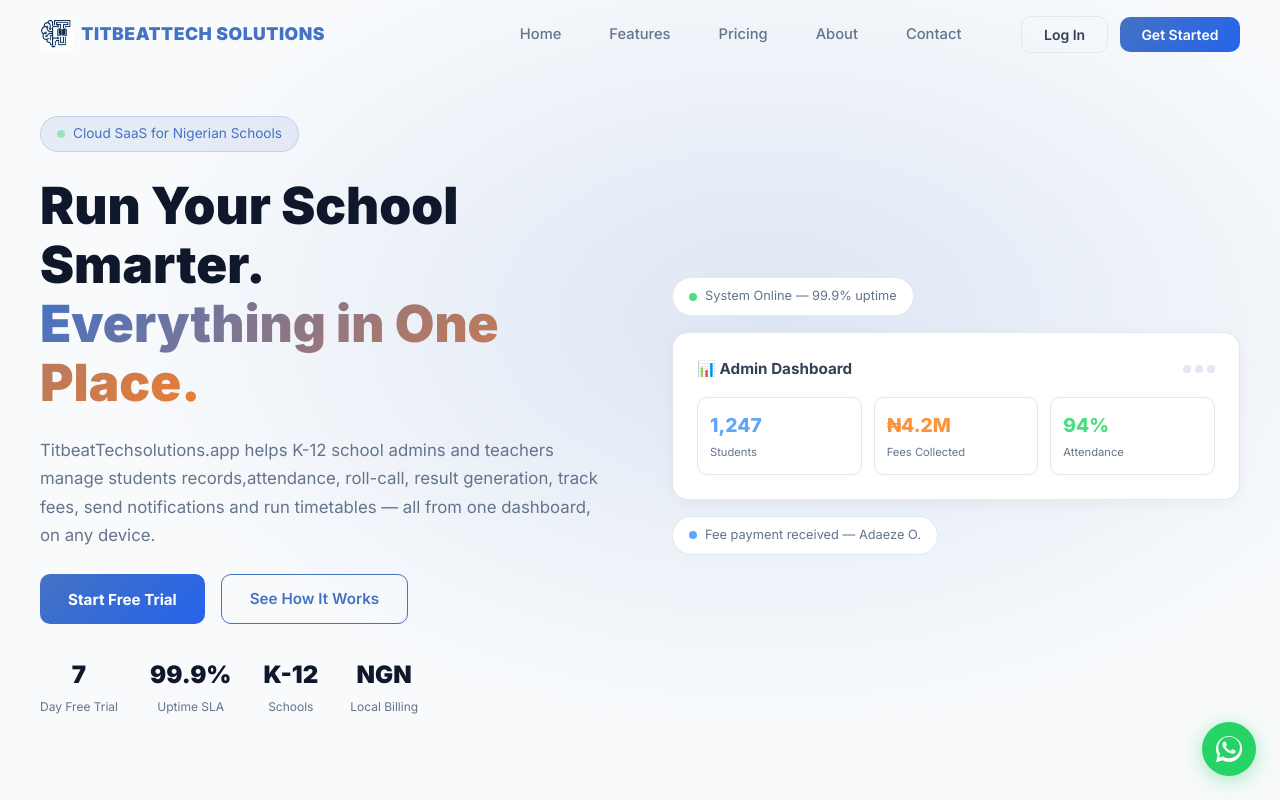
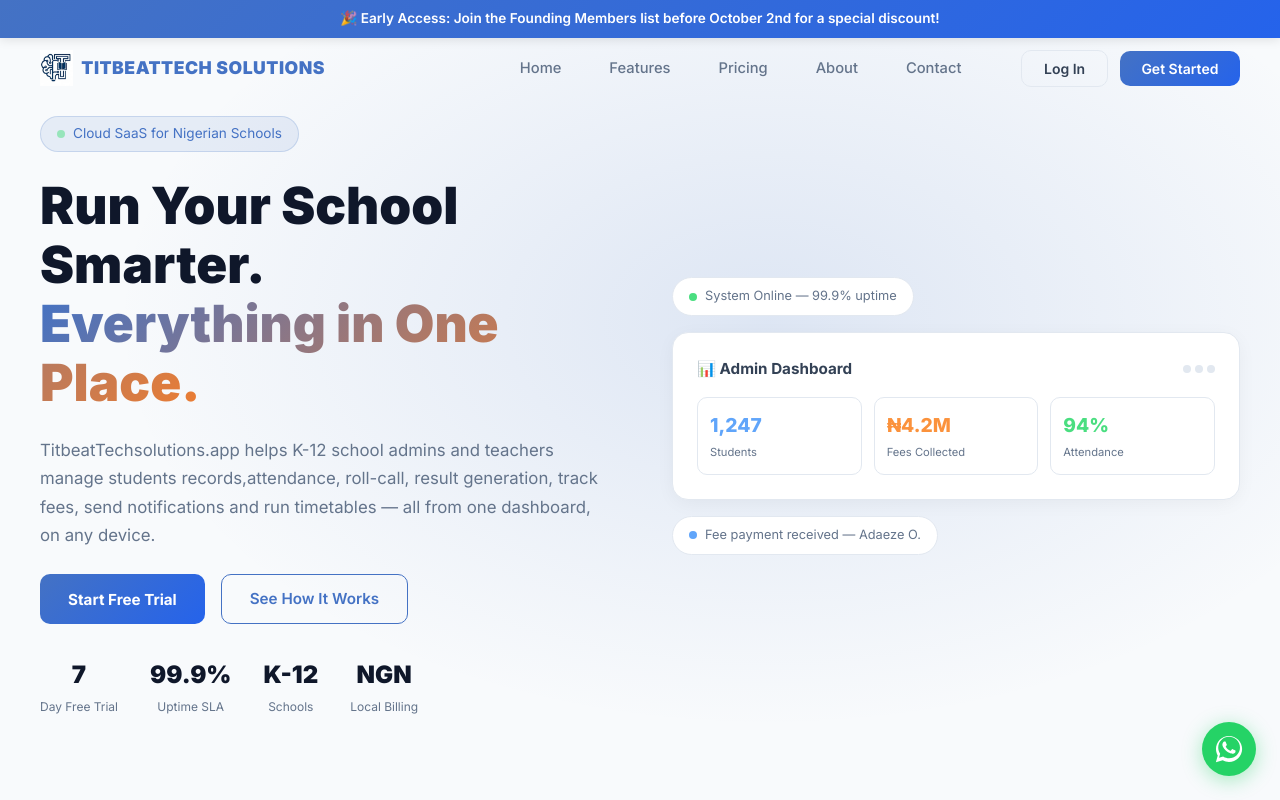
Before and after one commit to pchiderasamuel/titbeattechsolutions.com, a Next.js app: page / in a window 1280 px wide. Shown: the top 800 px of the page. Built offline with nearby package versions, Linux system fonts and the light colour scheme; no server answers.

Commit message:
feat: add top announcement banner for early access marketing

```diff
--- a/src/app/layout.tsx
+++ b/src/app/layout.tsx
@@ -1,6 +1,7 @@
 import type { Metadata } from 'next';
 import { Inter } from 'next/font/google';
 import './globals.css';
+import AnnouncementBar from '@/components/AnnouncementBar';
 
 const inter = Inter({ subsets: ['latin'], variable: '--font-inter' });
 
@@ -36,7 +37,10 @@
 export default function RootLayout({ children }: { children: React.ReactNode }) {
   return (
     <html lang="en" className={inter.variable} suppressHydrationWarning>
-      <body suppressHydrationWarning>{children}</body>
+      <body suppressHydrationWarning>
+        <AnnouncementBar />
+        {children}
+      </body>
     </html>
   );
 }
--- a/src/app/page.module.css
+++ b/src/app/page.module.css
@@ -196,7 +196,7 @@
 .brandSub{color:#ED7D31;font-size:0.7rem;letter-spacing:3px;align-self:flex-end;padding-bottom:2px}
 
 @media(max-width:900px){
-  .hero{min-height:auto;padding-top:7rem;padding-bottom:2rem}
+  .hero{min-height:auto;padding-top:8rem;padding-bottom:2rem}
   .heroInner{grid-template-columns:1fr;gap:3rem;text-align:left}
   .heroContent{align-items:flex-start}
   .heroStats{justify-content:flex-start}
--- /dev/null
+++ b/src/components/AnnouncementBar.tsx
@@ -0,0 +1,20 @@
+export default function AnnouncementBar() {
+  return (
+    <div style={{
+      position: 'fixed',
+      top: 0,
+      left: 0,
+      right: 0,
+      zIndex: 1000,
+      background: 'linear-gradient(135deg, #4472C4, #2563EB)',
+      color: '#fff',
+      textAlign: 'center',
+      padding: '0.5rem 1rem',
+      fontSize: '0.85rem',
+      fontWeight: 600,
+      boxShadow: '0 2px 10px rgba(0,0,0,0.1)'
+    }}>
+      🎉 Early Access: Join the Founding Members list before October 2nd for a special discount!
+    </div>
+  );
+}
--- a/src/components/Navbar.module.css
+++ b/src/components/Navbar.module.css
@@ -1,4 +1,4 @@
-.nav{position:fixed;top:0;left:0;right:0;z-index:100;padding:1rem 2rem;transition:all 0.3s cubic-bezier(0.16, 1, 0.3, 1)}
+.nav{position:fixed;top:34px;left:0;right:0;z-index:100;padding:1rem 2rem;transition:all 0.3s cubic-bezier(0.16, 1, 0.3, 1)}
 .scrolled{background:rgba(255,255,255,0.88);backdrop-filter:blur(16px);border-bottom:1px solid var(--border);box-shadow:0 4px 24px -2px rgba(0,0,0,0.06);padding:0.75rem 2rem}
 .inner{max-width:1200px;margin:0 auto;display:flex;align-items:center;justify-content:space-between;gap:2rem}
 .logo{display:flex;align-items:center;gap:0.5rem;font-weight:900;font-size:1.1rem;transition:transform 0.2s}
```
